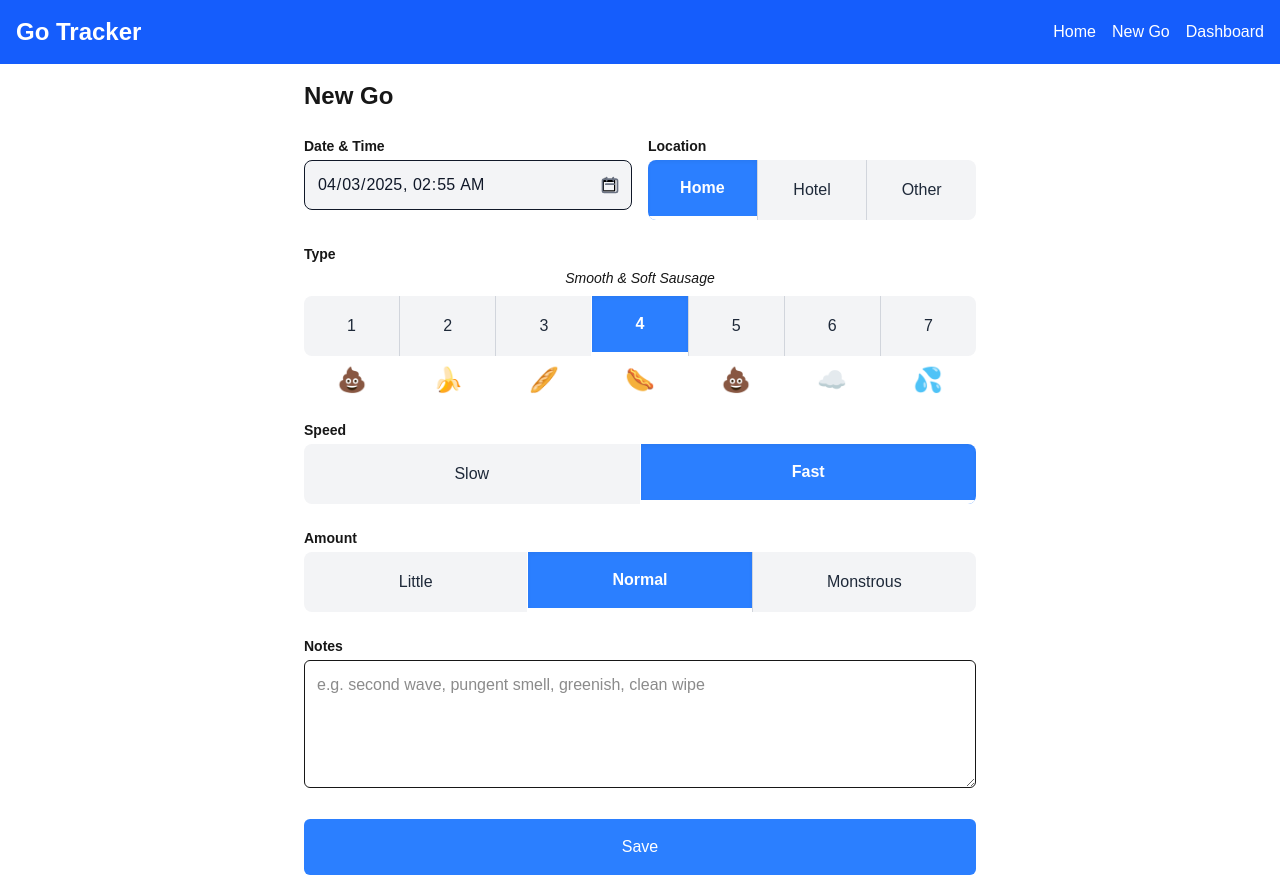
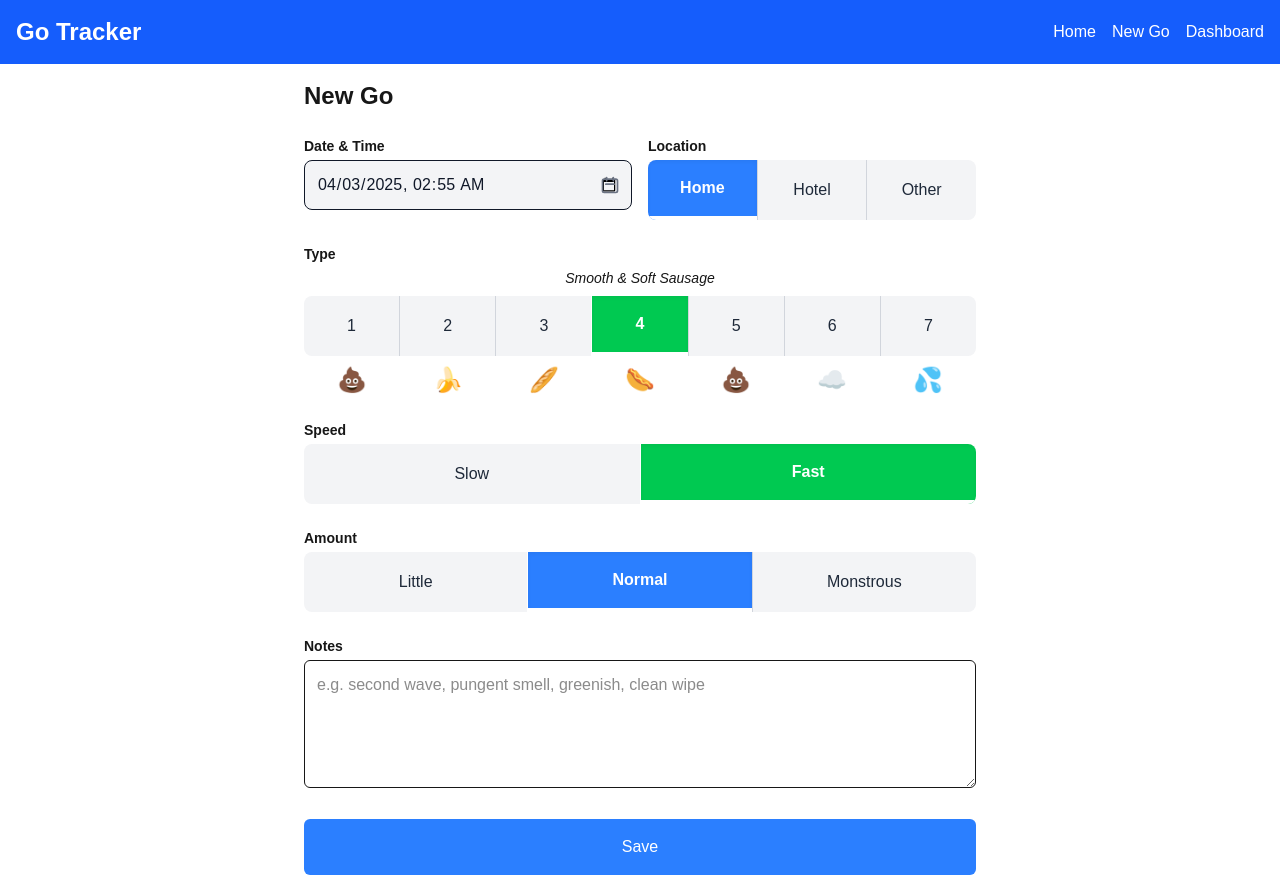
Before and after one commit to dustinbailey/go-tracker, a Next.js app: page /log in a window 1280 px wide. Built offline with nearby package versions, Linux system fonts and the light colour scheme; no server answers.

Commit message:
Updated button colors

```diff
--- a/src/app/log/page.tsx
+++ b/src/app/log/page.tsx
@@ -227,7 +227,11 @@ export default function LogPage() {
                 onClick={() => handleValueChange('type', option.value)}
                 className={`relative flex-1 py-4 text-center ${index > 0 ? 'border-l border-gray-300' : ''} ${
                   formData.type === option.value
-                    ? 'bg-blue-500 text-white font-bold shadow-inner border-b-4 border-white'
+                    ? option.label === '1' || option.label === '7'
+                      ? 'bg-red-800 text-white font-bold shadow-inner border-b-4 border-white'
+                      : option.label === '2' || option.label === '6'
+                        ? 'bg-red-500 text-white font-bold shadow-inner border-b-4 border-white'
+                        : 'bg-green-500 text-white font-bold shadow-inner border-b-4 border-white'
                     : 'bg-gray-100 text-gray-800 hover:bg-gray-200'
                 }`}
               >
@@ -252,7 +256,7 @@ export default function LogPage() {
               onClick={() => handleValueChange('speed', 'Slow')}
               className={`relative flex-1 py-4 text-center ${
                 formData.speed === 'Slow'
-                  ? 'bg-blue-500 text-white font-bold shadow-inner border-b-4 border-white'
+                  ? 'bg-red-500 text-white font-bold shadow-inner border-b-4 border-white'
                   : 'bg-gray-100 text-gray-800 hover:bg-gray-200'
               }`}
             >
@@ -263,7 +267,7 @@ export default function LogPage() {
               onClick={() => handleValueChange('speed', 'Fast')}
               className={`relative flex-1 py-4 text-center border-l border-gray-300 ${
                 formData.speed === 'Fast'
-                  ? 'bg-blue-500 text-white font-bold shadow-inner border-b-4 border-white'
+                  ? 'bg-green-500 text-white font-bold shadow-inner border-b-4 border-white'
                   : 'bg-gray-100 text-gray-800 hover:bg-gray-200'
               }`}
             >
```
